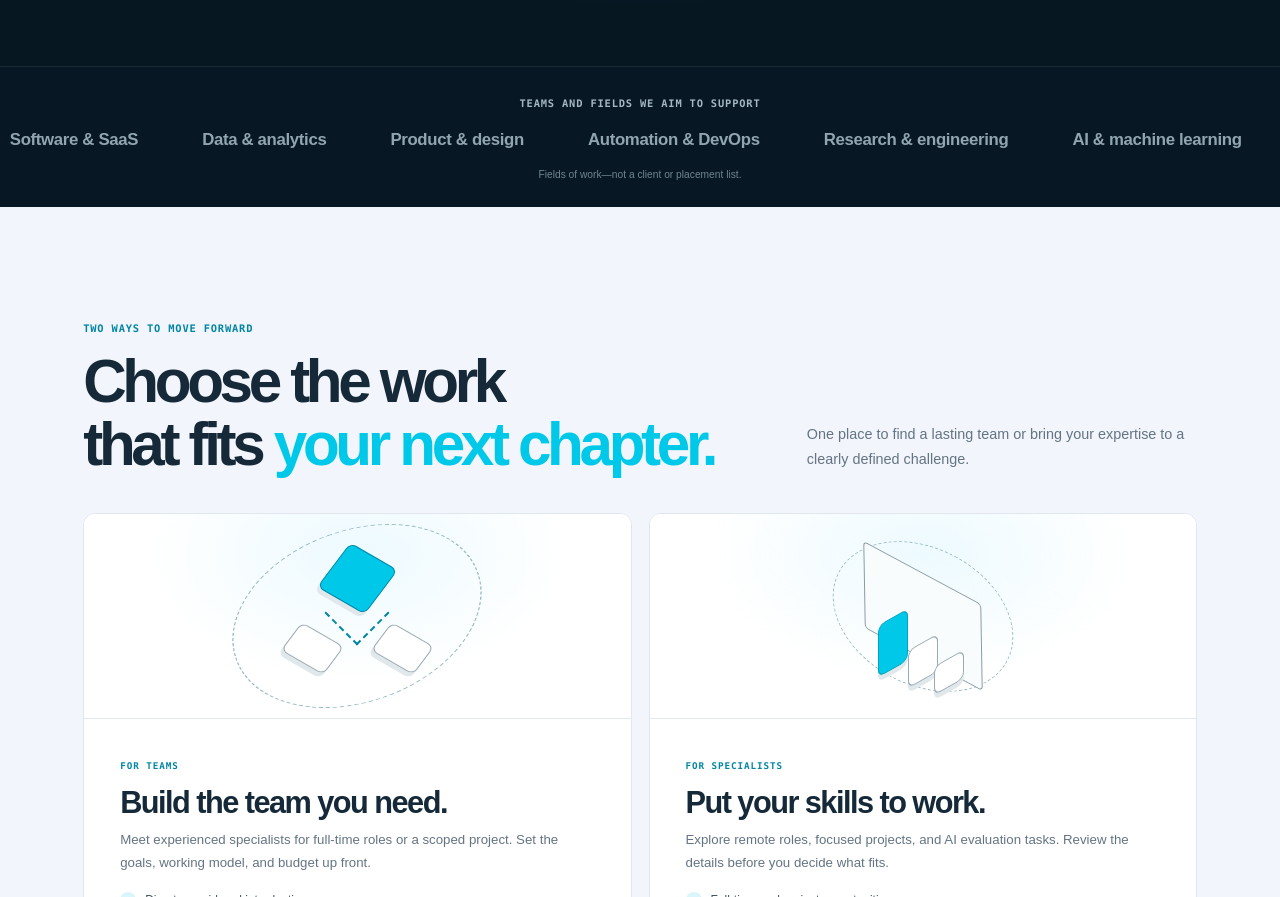
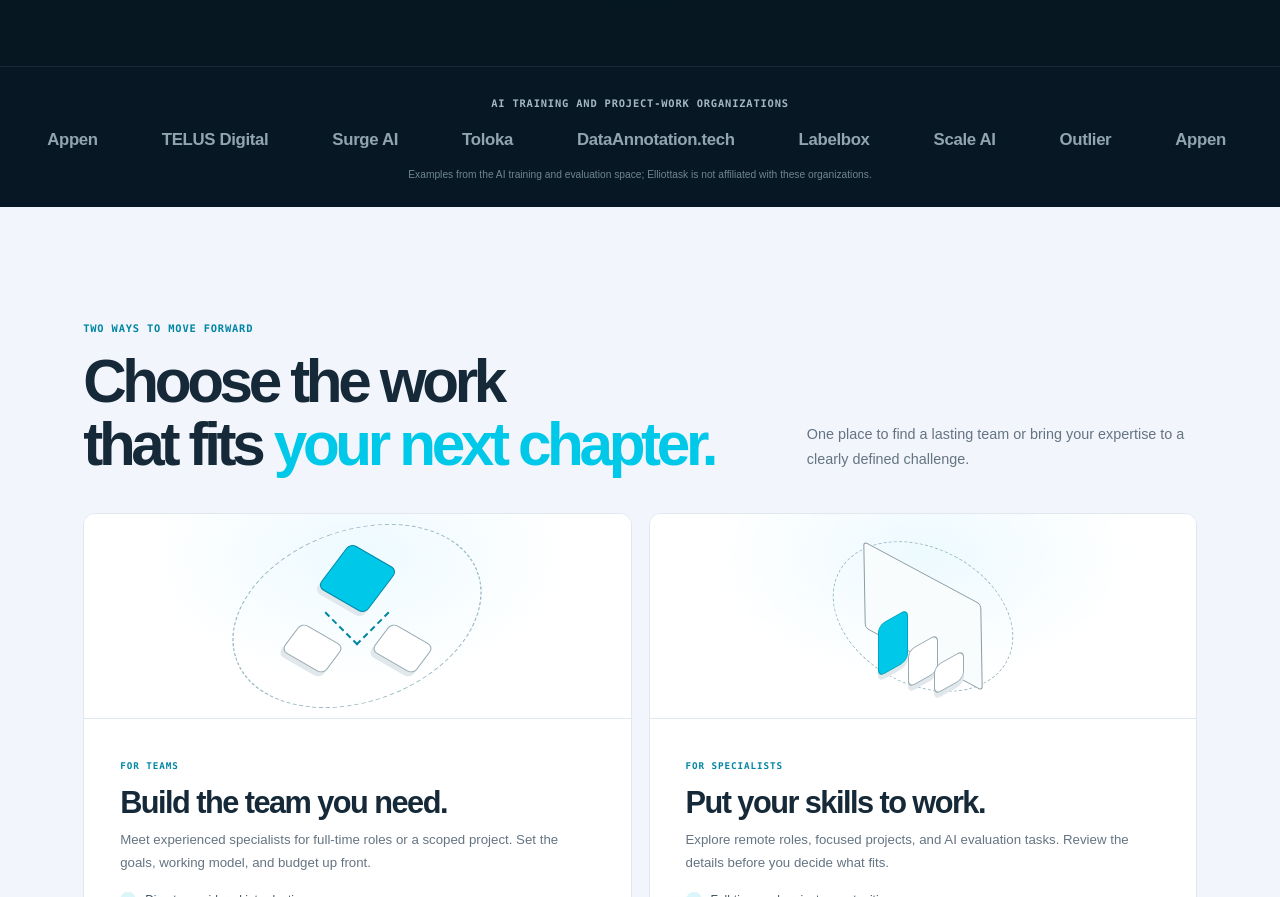
Before and after one commit to Cheseny1996/elliottask, a Next.js app: page / in a window 1280 px wide. Shown: the part 1150-2047 px from the top of the page. Built offline with nearby package versions, Linux system fonts and the light colour scheme; no server answers; the database is empty.

Commit message:
Show AI training organizations in homepage marquee

```diff
--- a/src/app/page.tsx
+++ b/src/app/page.tsx
@@ -87,7 +87,7 @@ export default async function Home() {
       <section className="teams-marquee" aria-labelledby="teams-marquee-title">
         <div className="container">
           <h2 className="eyebrow eyebrow-on-dark" id="teams-marquee-title">
-            Teams and fields we aim to support
+            AI training and project-work organizations
           </h2>
         </div>
         <div className="marquee-viewport">
@@ -95,18 +95,22 @@ export default async function Home() {
             {[0, 1].map((copy) => (
               <div className="marquee-group" key={copy} aria-hidden={copy === 1}>
                 {[
-                  "AI & machine learning",
-                  "Software & SaaS",
-                  "Data & analytics",
-                  "Product & design",
-                  "Automation & DevOps",
-                  "Research & engineering",
-                ].map((team) => <span className="marquee-item" key={team}>{team}</span>)}
+                  "Scale AI",
+                  "Outlier",
+                  "Appen",
+                  "TELUS Digital",
+                  "Surge AI",
+                  "Toloka",
+                  "DataAnnotation.tech",
+                  "Labelbox",
+                ].map((company) => <span className="marquee-item" key={company}>{company}</span>)}
               </div>
             ))}
           </div>
         </div>
-        <p className="marquee-note">Fields of work—not a client or placement list.</p>
+        <p className="marquee-note">
+          Examples from the AI training and evaluation space; Elliottask is not affiliated with these organizations.
+        </p>
       </section>
 
       <section className="section section-pale" aria-labelledby="pathways-title">
```
